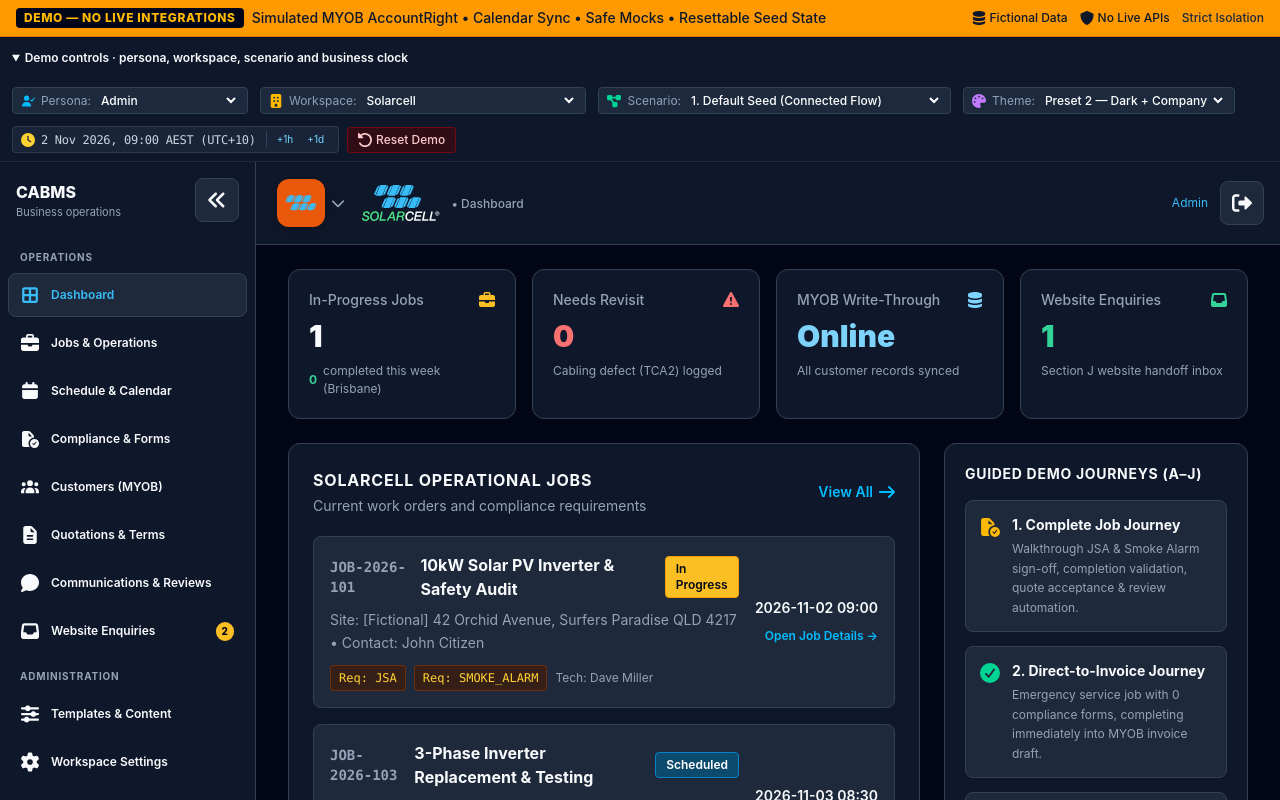
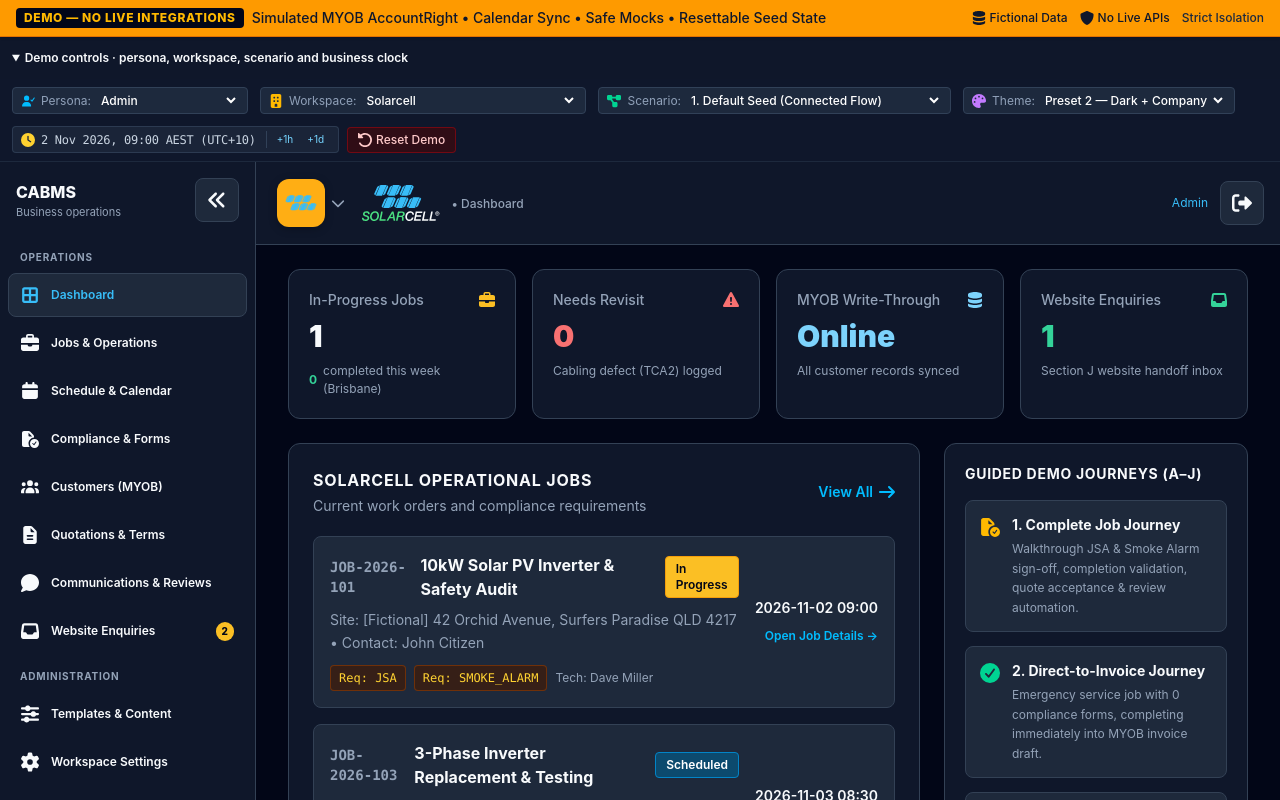
Before and after one commit to PixelsWorker/CABMS, a React (Vite) app: page / in a window 1280 px wide. Shown: the top 800 px of the page. Built offline with nearby package versions, Linux system fonts and the light colour scheme.

Commit message:
fix(branding,theme): apply Solarcell #ffae14 tokens and semantic health strip badge classes

```diff
--- a/src/data/seedData.ts
+++ b/src/data/seedData.ts
@@ -32,7 +32,7 @@
     id: 'solarcell',
     name: 'Solarcell',
     tagline: 'Commercial & Residential Solar Energy Systems',
-    primaryColor: '#ea580c', // orange-600
+    primaryColor: '#ffae14', // exact Solarcell Orange
     accentColor: '#fbbf24', // amber-400
     logoGlyph: 'S',
     legalIssuerName: 'Solarcell Technologies Pty Ltd (Fictional Placeholder)',
--- a/src/index.css
+++ b/src/index.css
@@ -173,33 +173,132 @@
 }
 
 /* Per-panel company identity tokens */
-[data-company-panel="solarcell"] {
-  --cabms-brand-primary: #ea580c;
+[data-company-panel="solarcell"],
+[data-company-panel="solar_cell"] {
+  --cabms-brand-primary: #ffae14;
   --cabms-brand-accent: #fbbf24;
-  --cabms-brand-border: #ea580c;
+  --cabms-brand-border: #ffae14;
 }
 
-[data-company-panel="smart_home"] {
+[data-company-panel="smart_home"],
+[data-company-panel="smarthome"] {
   --cabms-brand-primary: #0284c7;
   --cabms-brand-accent: #38bdf8;
   --cabms-brand-border: #0284c7;
 }
 
-[data-company-panel="cctv"] {
+[data-company-panel="cctv"],
+[data-company-panel="gold_coast_cctv"] {
   --cabms-brand-primary: #059669;
   --cabms-brand-accent: #34d399;
   --cabms-brand-border: #059669;
 }
 
 /* Subtle brand accent border for cross-company panels when company branding is active */
-[data-branding="company"] .cabms-company-surface[data-company-panel="solarcell"] {
-  border-left: 3px solid #ea580c;
+[data-branding="company"] .cabms-company-surface:is([data-company-panel="solarcell"], [data-company-panel="solar_cell"]) {
+  border-left: 3px solid #ffae14;
 }
-[data-branding="company"] .cabms-company-surface[data-company-panel="smart_home"] {
+[data-branding="company"] .cabms-company-surface:is([data-company-panel="smart_home"], [data-company-panel="smarthome"]) {
   border-left: 3px solid #0284c7;
 }
-[data-branding="company"] .cabms-company-surface[data-company-panel="cctv"] {
+[data-branding="company"] .cabms-company-surface:is([data-company-panel="cctv"], [data-company-panel="gold_coast_cctv"]) {
   border-left: 3px solid #059669;
+}
+
+/* DARK + COMPANY BRANDED: SOLARCELL PTY LTD (ORANGE #ffae14 THEME) */
+:is([data-appearance="default_dark"], [data-appearance="high_visibility_dark"])[data-branding="company"] :is([data-company-panel="solarcell"], [data-company-panel="solar_cell"]),
+:is([data-appearance="default_dark"], [data-appearance="high_visibility_dark"]) [data-branding="company"]:is([data-company-panel="solarcell"], [data-company-panel="solar_cell"]) {
+  --cabms-surface: #1a1107;
+  --cabms-surface-subtle: #291a0b;
+  --cabms-text-primary: #f8fafc;
+  --cabms-text-secondary: #fde68a;
+  --cabms-border-base: #ffae14;
+  --cabms-border-focus: #ffae14;
+  --cabms-brand-primary: #ffae14;
+  --cabms-brand-hover: #ffc14d;
+  --cabms-brand-text: #020617;
+  --cabms-signoff-bg: #ffae14;
+  --cabms-signoff-text: #020617;
+}
+
+/* DARK + COMPANY BRANDED: GOLD COAST CCTV (SECURITY CYAN/TEAL THEME) */
+:is([data-appearance="default_dark"], [data-appearance="high_visibility_dark"])[data-branding="company"] :is([data-company-panel="cctv"], [data-company-panel="gold_coast_cctv"]),
+:is([data-appearance="default_dark"], [data-appearance="high_visibility_dark"]) [data-branding="company"]:is([data-company-panel="cctv"], [data-company-panel="gold_coast_cctv"]) {
+  --cabms-surface: #071f33;
+  --cabms-surface-subtle: #092942;
+  --cabms-text-primary: #f8fafc;
+  --cabms-text-secondary: #a5f3fc;
+  --cabms-border-base: #0ba3ad;
+  --cabms-border-focus: #22d3ee;
+  --cabms-brand-primary: #22d3ee;
+  --cabms-brand-hover: #67e8f9;
+  --cabms-brand-text: #020617;
+  --cabms-signoff-bg: #38bdf8;
+  --cabms-signoff-text: #020617;
+}
+
+/* DARK + COMPANY BRANDED: GOLD COAST SMART HOME SOLUTIONS (AUTOMATION EMERALD THEME) */
+:is([data-appearance="default_dark"], [data-appearance="high_visibility_dark"])[data-branding="company"] :is([data-company-panel="smart_home"], [data-company-panel="smarthome"]),
+:is([data-appearance="default_dark"], [data-appearance="high_visibility_dark"]) [data-branding="company"]:is([data-company-panel="smart_home"], [data-company-panel="smarthome"]) {
+  --cabms-surface: #071f15;
+  --cabms-surface-subtle: #0c3322;
+  --cabms-text-primary: #f8fafc;
+  --cabms-text-secondary: #bbf7d0;
+  --cabms-border-base: #3dae49;
+  --cabms-border-focus: #4be196;
+  --cabms-brand-primary: #4be196;
+  --cabms-brand-hover: #86efac;
+  --cabms-brand-text: #020617;
+  --cabms-signoff-bg: #34d399;
+  --cabms-signoff-text: #020617;
+}
+
+/* LIGHT + COMPANY BRANDED: SOLARCELL PTY LTD (ORANGE #ffae14 THEME) */
+[data-appearance="high_visibility_light"][data-branding="company"] :is([data-company-panel="solarcell"], [data-company-panel="solar_cell"]),
+[data-appearance="high_visibility_light"] [data-branding="company"]:is([data-company-panel="solarcell"], [data-company-panel="solar_cell"]) {
+  --cabms-surface: #ffffff;
+  --cabms-surface-subtle: #fffbeb;
+  --cabms-text-primary: #451a03;
+  --cabms-text-secondary: #78350f;
+  --cabms-border-base: #b45309;
+  --cabms-border-focus: #92400e;
+  --cabms-brand-primary: #ffae14;
+  --cabms-brand-hover: #f59e0b;
+  --cabms-brand-text: #020617;
+  --cabms-signoff-bg: #ffae14;
+  --cabms-signoff-text: #020617;
+}
+
+/* LIGHT + COMPANY BRANDED: GOLD COAST CCTV (SECURITY CYAN/TEAL THEME) */
+[data-appearance="high_visibility_light"][data-branding="company"] :is([data-company-panel="cctv"], [data-company-panel="gold_coast_cctv"]),
+[data-appearance="high_visibility_light"] [data-branding="company"]:is([data-company-panel="cctv"], [data-company-panel="gold_coast_cctv"]) {
+  --cabms-surface: #ffffff;
+  --cabms-surface-subtle: #ecfeff;
+  --cabms-text-primary: #092e49;
+  --cabms-text-secondary: #164e63;
+  --cabms-border-base: #0e7490;
+  --cabms-border-focus: #092e49;
+  --cabms-brand-primary: #155e75;
+  --cabms-brand-hover: #164e63;
+  --cabms-brand-text: #ffffff;
+  --cabms-signoff-bg: #22d3ee;
+  --cabms-signoff-text: #020617;
+}
+
+/* LIGHT + COMPANY BRANDED: GOLD COAST SMART HOME SOLUTIONS (AUTOMATION EMERALD THEME) */
+[data-appearance="high_visibility_light"][data-branding="company"] :is([data-company-panel="smart_home"], [data-company-panel="smarthome"]),
+[data-appearance="high_visibility_light"] [data-branding="company"]:is([data-company-panel="smart_home"], [data-company-panel="smarthome"]) {
+  --cabms-surface: #ffffff;
+  --cabms-surface-subtle: #ecfdf5;
+  --cabms-text-primary: #124024;
+  --cabms-text-secondary: #14532d;
+  --cabms-border-base: #065f46;
+  --cabms-border-focus: #124024;
+  --cabms-brand-primary: #065f46;
+  --cabms-brand-hover: #124024;
+  --cabms-brand-text: #ffffff;
+  --cabms-signoff-bg: #34d399;
+  --cabms-signoff-text: #020617;
 }
 
 /* High-visibility OLED Dark preserves clean contrast without heavy wash */
--- a/src/views/WorkspaceSettingsView.tsx
+++ b/src/views/WorkspaceSettingsView.tsx
@@ -137,8 +137,8 @@
             <span
               className={`text-xs px-2 py-0.5 rounded font-mono font-semibold flex items-center gap-1.5 ${
                 myobConnection.status === 'CONNECTED'
-                  ? 'bg-emerald-950/40 text-emerald-300 border border-emerald-700/50'
-                  : 'bg-rose-950/40 text-rose-300 border border-rose-700/50'
+                  ? 'cabms-badge-completed'
+                  : 'cabms-badge-danger'
               }`}
             >
               <FontAwesomeIcon
@@ -151,7 +151,7 @@
 
           <div className="flex items-center justify-between p-2.5 rounded bg-(--cabms-surface) border border-(--cabms-border-base)">
             <span className="text-xs font-medium text-(--cabms-text-secondary)">SMTP Email Relay:</span>
-            <span className="text-xs px-2 py-0.5 rounded font-mono font-semibold bg-emerald-950/40 text-emerald-300 border border-emerald-700/50 flex items-center gap-1.5">
+            <span className="text-xs px-2 py-0.5 rounded font-mono font-semibold cabms-badge-completed flex items-center gap-1.5">
               <FontAwesomeIcon icon={faCircleCheck} className="w-3 h-3" />
               ONLINE (Simulated)
             </span>
@@ -159,7 +159,7 @@
 
           <div className="flex items-center justify-between p-2.5 rounded bg-(--cabms-surface) border border-(--cabms-border-base)">
             <span className="text-xs font-medium text-(--cabms-text-secondary)">Calendar Mapping:</span>
-            <span className="text-xs px-2 py-0.5 rounded font-mono font-semibold bg-emerald-950/40 text-emerald-300 border border-emerald-700/50 flex items-center gap-1.5">
+            <span className="text-xs px-2 py-0.5 rounded font-mono font-semibold cabms-badge-completed flex items-center gap-1.5">
               <FontAwesomeIcon icon={faCircleCheck} className="w-3 h-3" />
               SYNCED
             </span>
```
